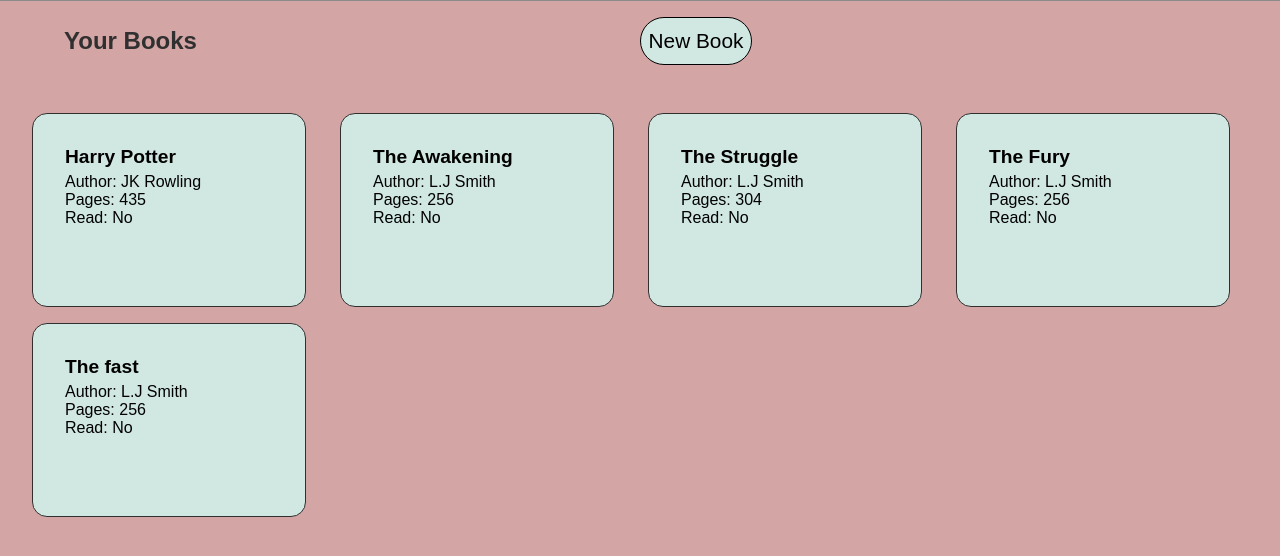
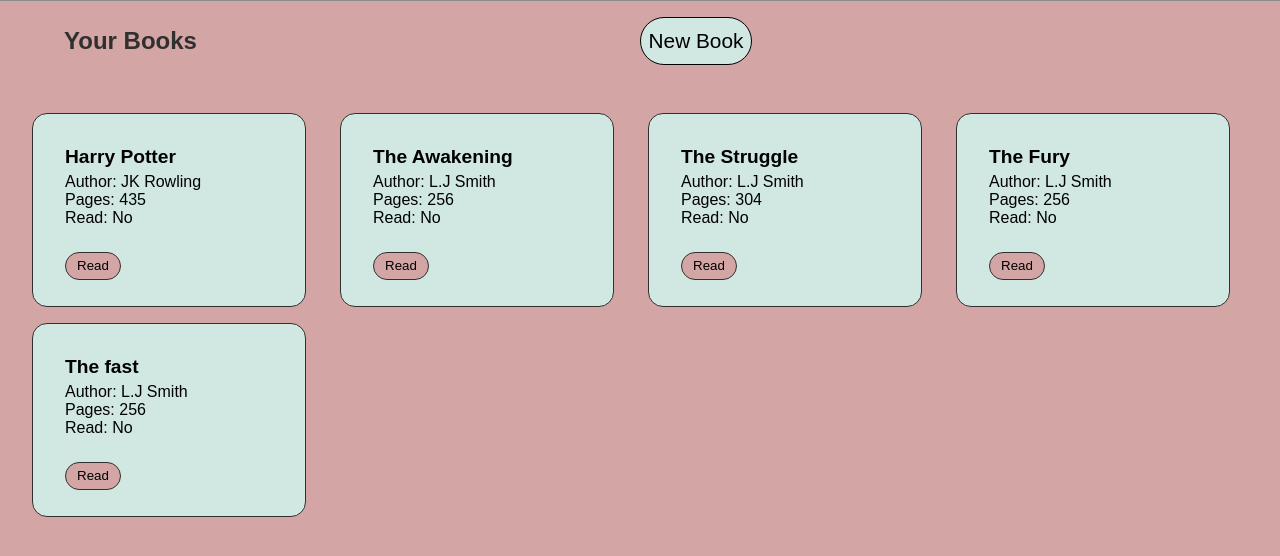
Before and after one commit to thomasfahy/Library, a website: page index.html in a window 1280 px wide. Shown: the part 160-716 px from the top of the page. Drawn offline with Linux system fonts and the light colour scheme.

Commit message:
feat: add read button to book cards

```diff
--- a/script.js
+++ b/script.js
@@ -51,10 +51,16 @@ function displayBooks(){
     const isRead = document.createElement('p');
     isRead.textContent = `Read: ${book.isRead ? "Yes" : "No"}`;
 
+    const bookButton = document.createElement("button");
+    bookButton.classList.add("bookButton");
+    bookButton.textContent = "Read";
+
+
     bookContainer.appendChild(title);
     bookContainer.appendChild(author);
     bookContainer.appendChild(pages);
     bookContainer.appendChild(isRead);
+    bookContainer.appendChild(bookButton);
 
     libraryContainer.appendChild(bookContainer);
   })
--- a/styles.css
+++ b/styles.css
@@ -126,3 +126,15 @@
     font-size: 1.2rem;
     padding-bottom: 0.3rem;
 }
+
+.bookButton{
+    margin-top: 1.6rem;
+    background-color: var(--primary-color);
+    border: 1px solid #303030;
+    border-radius: 15px;
+    height: 1.7rem;
+    width: 3.5rem;
+}
+.bookButton:hover{
+    background-color: wheat;
+}
```
